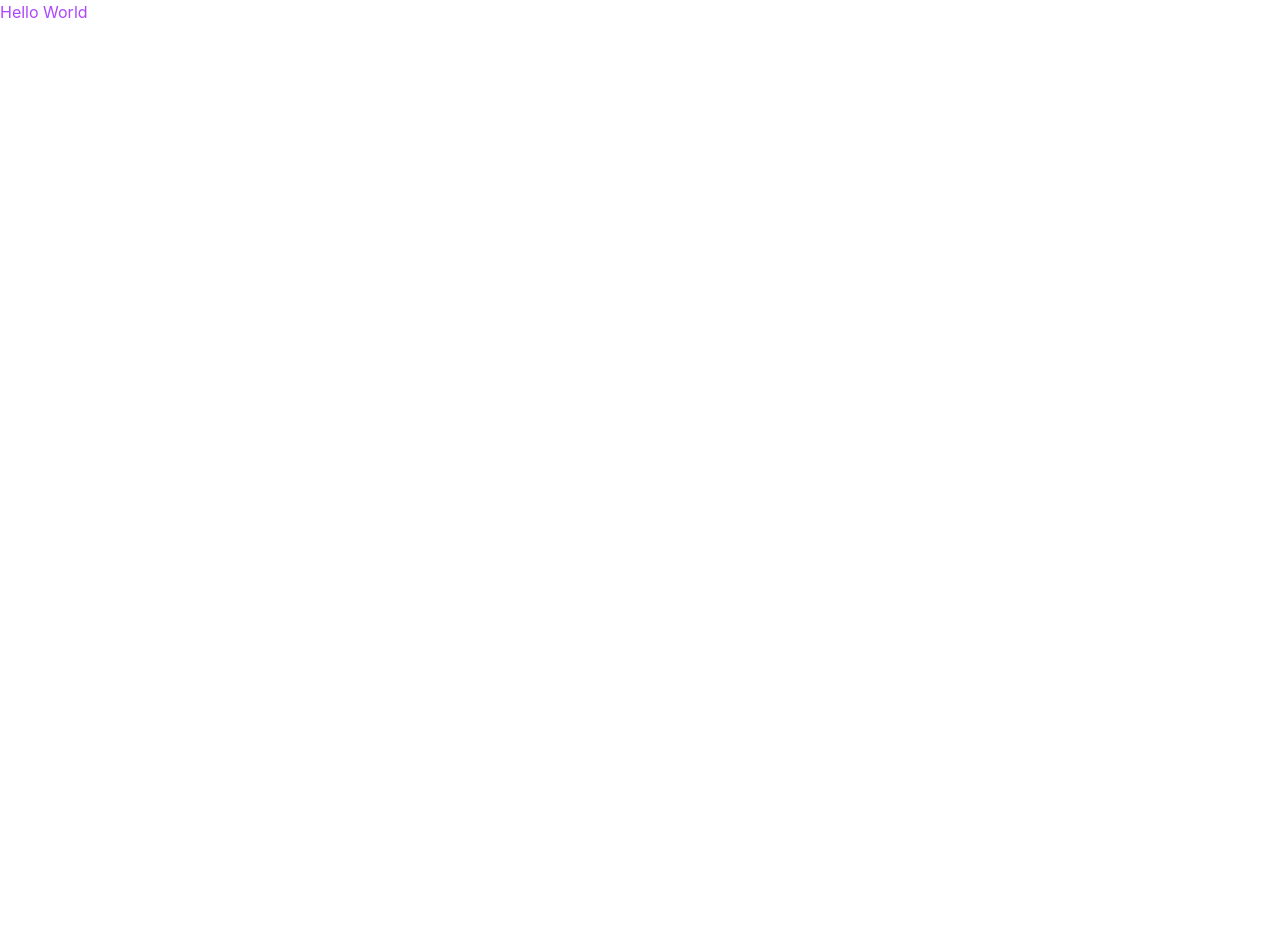
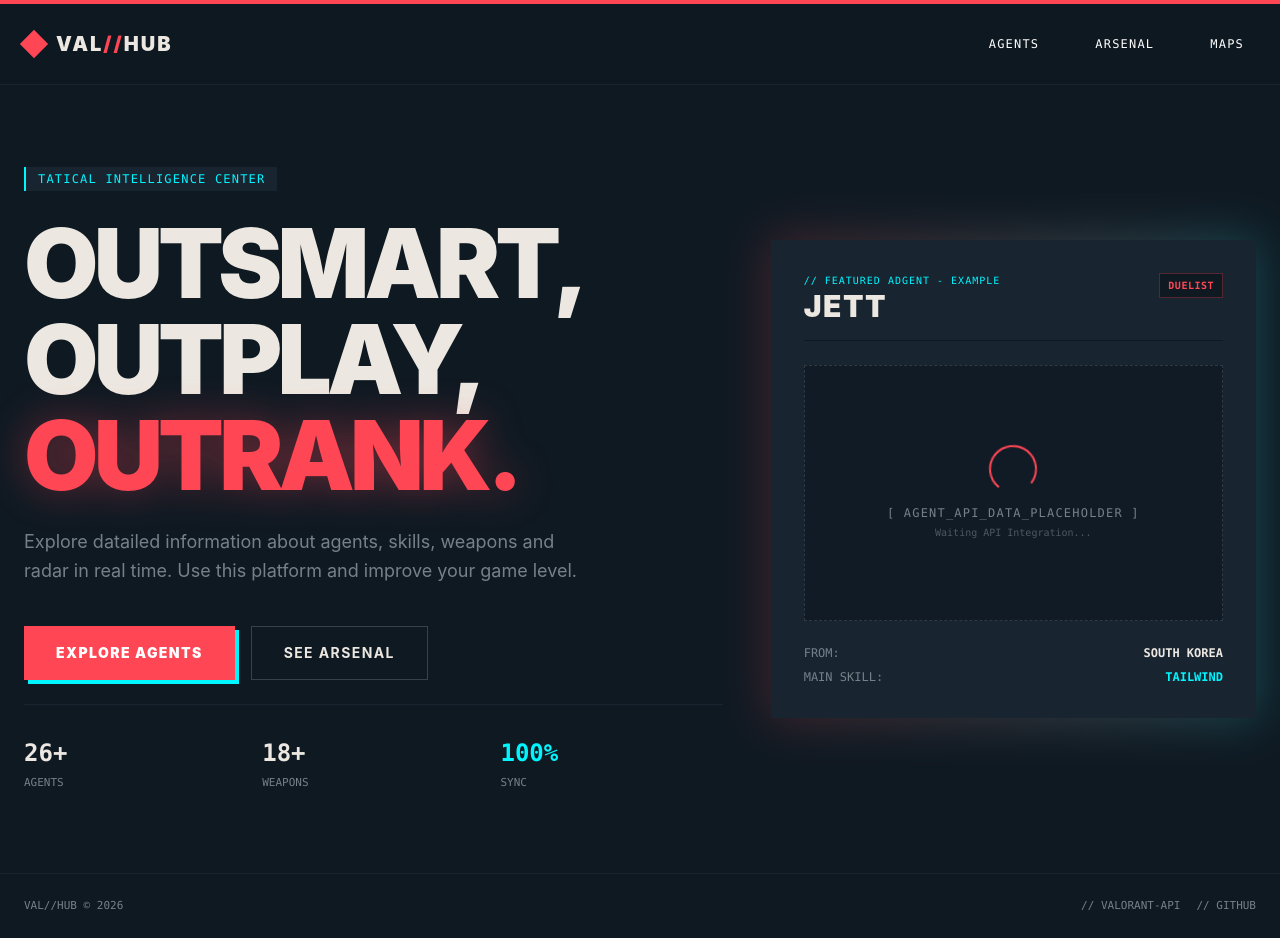
Before and after one commit to daveesin/valorant-api-test, a React (Vite) app: page / in a window 1280 px wide. Before the commit the page ends 800 px from the top, so only its background shows below. Built offline with nearby package versions, Linux system fonts and the light colour scheme.

Commit message:
Styling home page and creating a space to recive some API info on landing page

```diff
--- a/src/App.jsx
+++ b/src/App.jsx
@@ -1,7 +1,158 @@
 import "./App.css";
 
 function App() {
-  return <h1 className="text-1xl text-purple-500">Hello World</h1>;
+  return(
+    <div className="min-h-screen bg-val-bg text-val-text font-sans flex flex-col selection:bg-val-red selection:text-white relative overflow-x-hidden">
+
+      <div className="h-1 bg-val-red w-full" />
+
+      {/* 1. HEADER / NAVBAR */}
+      <header className="border-b border-val-surface bg-val-bg/90 backdrop-blur-md sticky top-0 z-50">
+        <div className="max-w-7xl mx-auto px-6 h-20 flex items-center justify-between">
+
+          {/* Logo */}
+          <div className="flex items-center gap-3 group cursor-pointer">
+            <div className="w-5 h-5 bg-val-red rotate-45 transition-transform duration-300 group-hover:rotate-180" />
+            <div className="flex flex-col">
+              <span className="font-black text-xl tracking-widest uppercase leading-none">
+                VAL<span className="text-val-red">//</span>HUB
+              </span>
+            </div>
+          </div>
+
+          {/* Nav Links */}
+          <nav className="hidden md:flex gap-8 text-xs font-mono uppercase tracking-widest text-val-muted">
+            <a href="#agentes" className="p-3 hover:bg-val-red text-white border-white transition-colors flex items-center gap-1">
+              <span className="text-white">AGENTS</span>
+            </a>
+            <a href="#armas" className="p-3 hover:bg-val-red text-white border-white transition-colors flex items-center gap-1">
+              <span className="text-white">ARSENAL</span>
+            </a>
+            <a href="#mapas" className="p-3 hover:bg-val-red text-white border-white transition-colors flex items-center gap-1">
+              <span className="text-white">MAPS</span>
+            </a>
+          </nav>
+
+        </div>
+      </header>
+
+      {/* 2. HERO SECTION */}
+      <main className="flex-1 max-w-7xl mx-auto px-6 py-12 lg:py-20 flex flex-col justify-center">
+        <div className="grid grid-cols-1 lg:grid-cols-12 gap-12 items-center">
+
+          <div className="lg:col-span-7 space-y-6">
+
+            <div className="inline-flex items-center gap-2 px-3 py-1 bg-val-surface border-l-2 border-val-cyan text-val-cyan text-xs font-mono tracking-widest uppercase">
+              <span>TATICAL INTELLIGENCE CENTER</span>
+            </div>
+
+            <h1 className="text-6xl sm:text-7xl lg:text-8xl font-black uppercase tracking-tighter leading-none">
+              OUTSMART, OUTPLAY, <br />
+              <span className="text-val-red drop-shadow-[0_0_20px_rgba(255,70,85,0.4)]">
+                OUTRANK.
+              </span>
+            </h1>
+
+            <p className="text-val-muted text-base sm:text-lg max-w-xl font-normal leading-relaxed">
+              Explore datailed information about agents, skills, weapons and radar in real time. Use this platform and improve your game level.
+            </p>
+
+            {/* CTAs */}
+            <div className="flex flex-wrap gap-4 pt-4">
+              <button className="bg-val-red text-white font-black uppercase text-sm tracking-widest px-8 py-4 hover:bg-val-text hover:text-val-bg transition-all duration-300 shadow-[4px_4px_0px_0px_#00F5FF]">
+                EXPLORE AGENTS
+              </button>
+              <button className="border border-val-muted/40 text-val-text font-bold uppercase text-sm tracking-widest px-8 py-4 hover:border-val-red hover:text-val-red transition-all duration-300">
+                SEE ARSENAL
+              </button>
+            </div>
+
+            {/* Quick Stats */}
+            <div className="grid grid-cols-3 gap-4 pt-8 border-t border-val-surface font-mono">
+              <div>
+                <span className="text-2xl font-bold text-val-text block">26+</span>
+                <span className="text-[11px] text-val-muted uppercase">Agents</span>
+              </div>
+              <div>
+                <span className="text-2xl font-bold text-val-text block">18+</span>
+                <span className="text-[11px] text-val-muted uppercase">Weapons</span>
+              </div>
+              <div>
+                <span className="text-2xl font-bold text-val-cyan block">100%</span>
+                <span className="text-[11px] text-val-muted uppercase">Sync</span>
+              </div>
+            </div>
+
+          </div>
+
+          {/* Agent Preview */}
+          <div className="lg:col-span-5 relative">
+
+            {/* Decoration in Background */}
+            <div className="absolute -inset-1 bg-gradient-to-r from-val-red to-val-cyan opacity-20 blur-xl" />
+
+            <div className="relative bg-val-surface border border-val-surface p-6 sm:p-8 space-y-6">
+
+              {/* Card Header */}
+              <div className="flex justify-between items-start border-b border-val-bg pb-4">
+                <div>
+                  <span className="text-[10px] font-mono text-val-cyan tracking-widest block uppercase">
+                    // FEATURED ADGENT - EXAMPLE
+                  </span>
+                  <h3 className="text-3xl font-black uppercase text-val-text tracking-wider">
+                    JETT
+                  </h3>
+                </div>
+                <span className="px-2 py-1 bg-val-bg text-val-red text-[10px] font-mono font-bold uppercase tracking-wider border border-val-red/30">
+                  DUELIST
+                </span>
+              </div>
+
+              {/* Image Preview Area */}
+              <div className="h-64 bg-val-bg/80 border border-dashed border-val-muted/30 flex flex-col items-center justify-center p-4 relative group overflow-hidden">
+                <div className="w-12 h-12 rounded-full border-2 border-val-red border-t-transparent animate-spin mb-3" />
+                <span className="text-xs font-mono text-val-muted uppercase tracking-widest">
+                  [ AGENT_API_DATA_PLACEHOLDER ]
+                </span>
+                <span className="text-[10px] font-mono text-val-muted/60 mt-1">
+                  Waiting API Integration...
+                </span>
+              </div>
+
+              {/* Card Footer */}
+              <div className="space-y-2 font-mono text-xs text-val-muted">
+                <div className="flex justify-between">
+                  <span>FROM:</span>
+                  <span className="text-val-text font-bold">SOUTH KOREA</span>
+                </div>
+                <div className="flex justify-between">
+                  <span>MAIN SKILL:</span>
+                  <span className="text-val-cyan font-bold">TAILWIND</span>
+                </div>
+              </div>
+
+            </div>
+
+          </div>
+
+        </div>
+      </main>
+
+      {/* 3. FOOTER */}
+      <footer className="border-t border-val-surface py-6 bg-val-bg">
+        <div className="max-w-7xl mx-auto px-6 flex flex-col sm:flex-row justify-between items-center gap-4 text-[11px] font-mono text-val-muted">
+          <div>
+            <span>VAL//HUB &copy; 2026</span>
+          </div>
+          <div className="flex gap-4">
+            <span className="hover:text-val-text cursor-pointer"><a href="https://valorant-api.com/">// VALORANT-API</a></span>
+            <span className="hover:text-val-text cursor-pointer"><a href="https://github.com/daveesin">// GITHUB</a></span>
+          </div>
+        </div>
+      </footer>
+
+    </div>
+  );
 }
 
 export default App;
```
